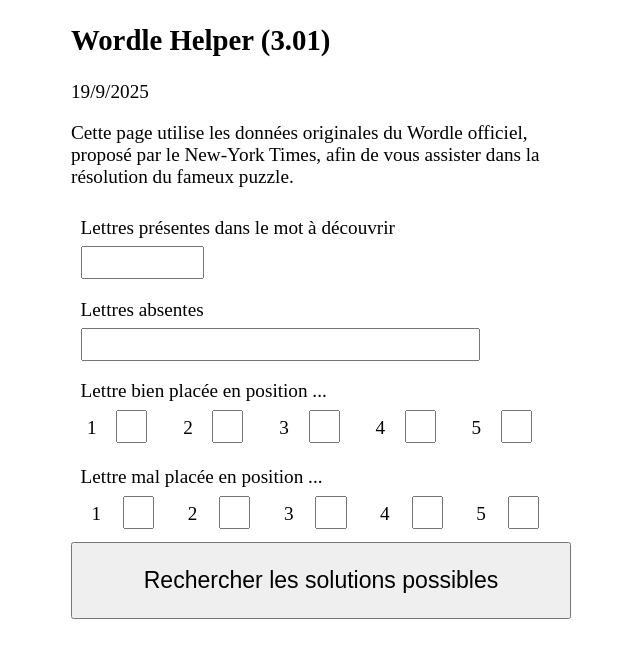
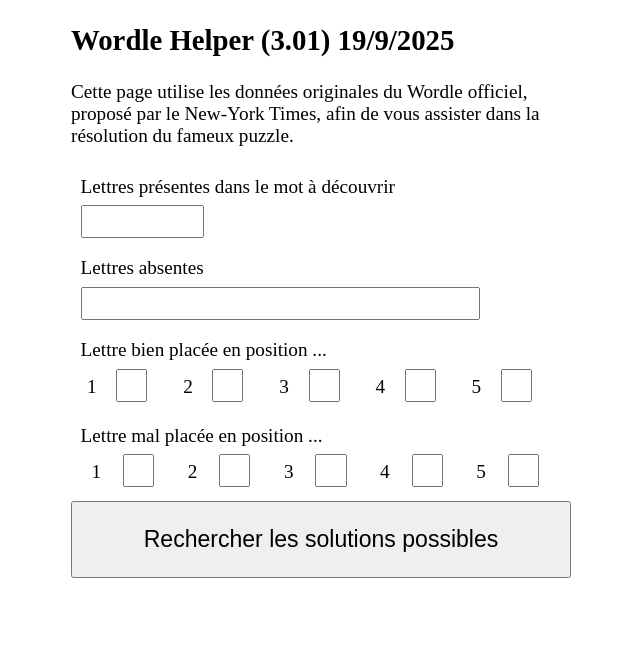
Before and after one commit to patrick-philipot/wordle, a plain HTML site: page index.html in a window 1280 px wide. Shown: the whole page, without its empty margins (319-959 px from the left). Drawn offline with Linux system fonts and the light colour scheme.

Commit message:
Correction texte hors du H1

```diff
--- a/index.html
+++ b/index.html
@@ -12,7 +12,7 @@
 <body>
   <section class="intro">
 
-    <h1>Wordle Helper (3.01) </h1>19/9/2025
+    <h1>Wordle Helper (3.01) 19/9/2025 </h1>
 
     <p>Cette page utilise les données originales du Wordle officiel,
 proposé par le New-York Times, afin de vous assister dans la résolution
```
